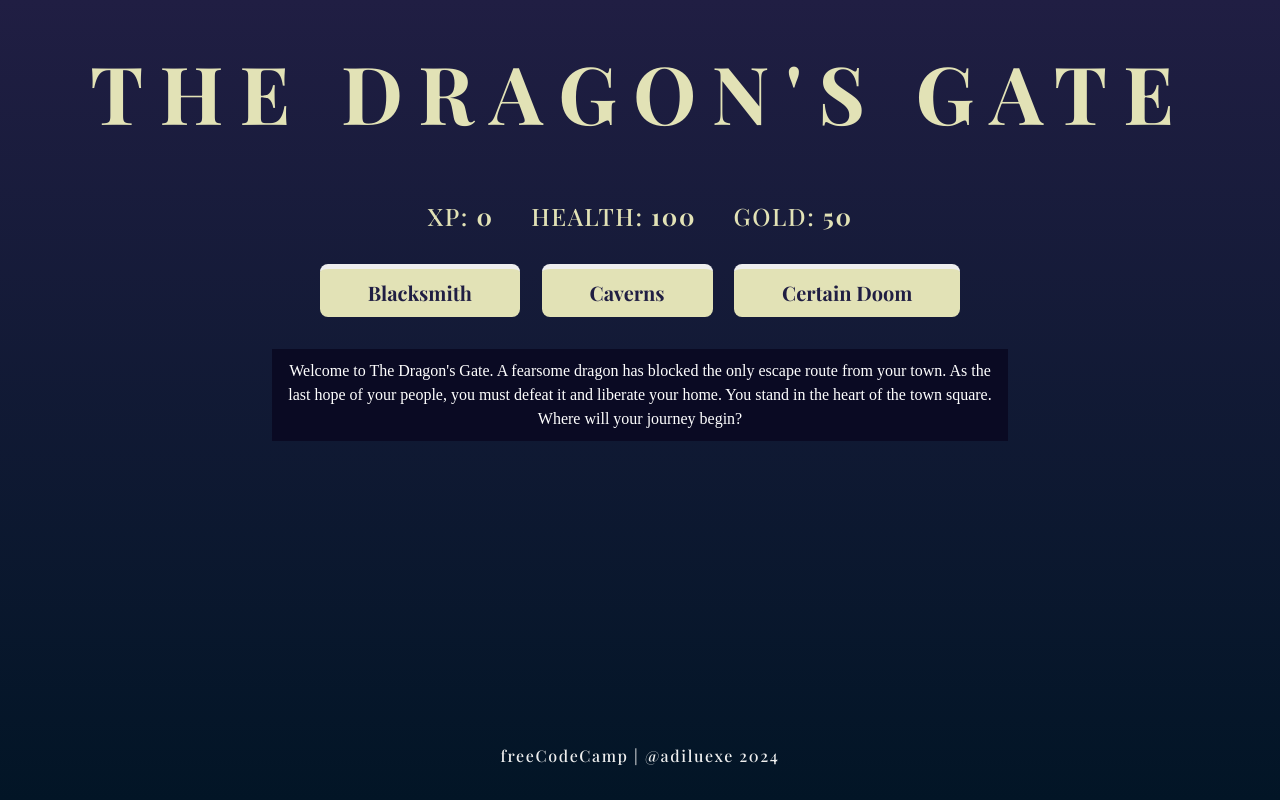
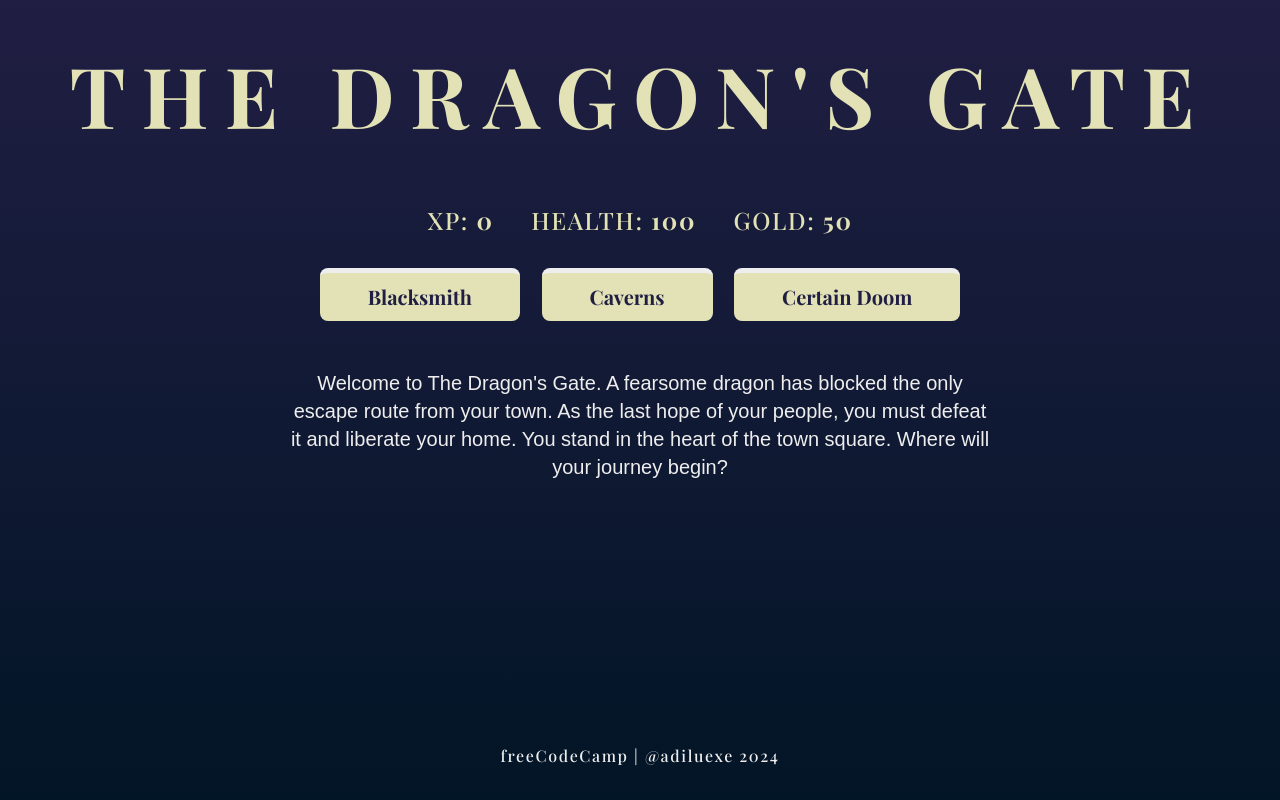
Before and after one commit to adiluexe/basic-js-rpg, a plain HTML site: page index.html in a window 1280 px wide. In both pictures the pointer is over the element "THE DRAGON'S GATE". Drawn offline with nearby package versions, Linux system fonts and the light colour scheme; a web font is replaced by a local one.

Commit message:
Feat: Update hover animations, and dialogue box

```diff
--- a/styles.css
+++ b/styles.css
@@ -74,7 +74,7 @@ body {
   cursor: crosshair;
 }
 
-.header:hover {`
+.header:hover {
   font-size: 5.25rem;
   font-weight: bold;
   letter-spacing: 1rem;
@@ -87,12 +87,15 @@ body {
   font-size: 1rem;
   font-weight: 500;
   letter-spacing: 0.1rem;
+  transition: 0.5s;
 }
 
-#text {
-  background-color: #0a0a23;
-  color: #ffffff;
-  padding: 10px;
+.footer:hover {
+  color: var(--accent);
+  font-size: 1.1rem;
+  cursor: crosshair;
+  letter-spacing: 0.25rem;
+  font-weight: bold;
 }
 
 #game {
@@ -150,4 +153,20 @@ body {
   font-size: 1.5rem;
   background-color: var(--dark);
   color: var(--light);
+  border-top: 5px solid var(--accent);
 }
+
+#text {
+  padding: 1rem;
+  height: 50%;
+  font-family: "PT Serif", sans-serif;
+  font-size: 1.25rem;
+  color: var(--light);
+  transition: 0.5s;
+}
+
+#text:hover {
+  font-size: 1.5rem;
+  color: var(--accent);
+  cursor: crosshair;
+}
```
